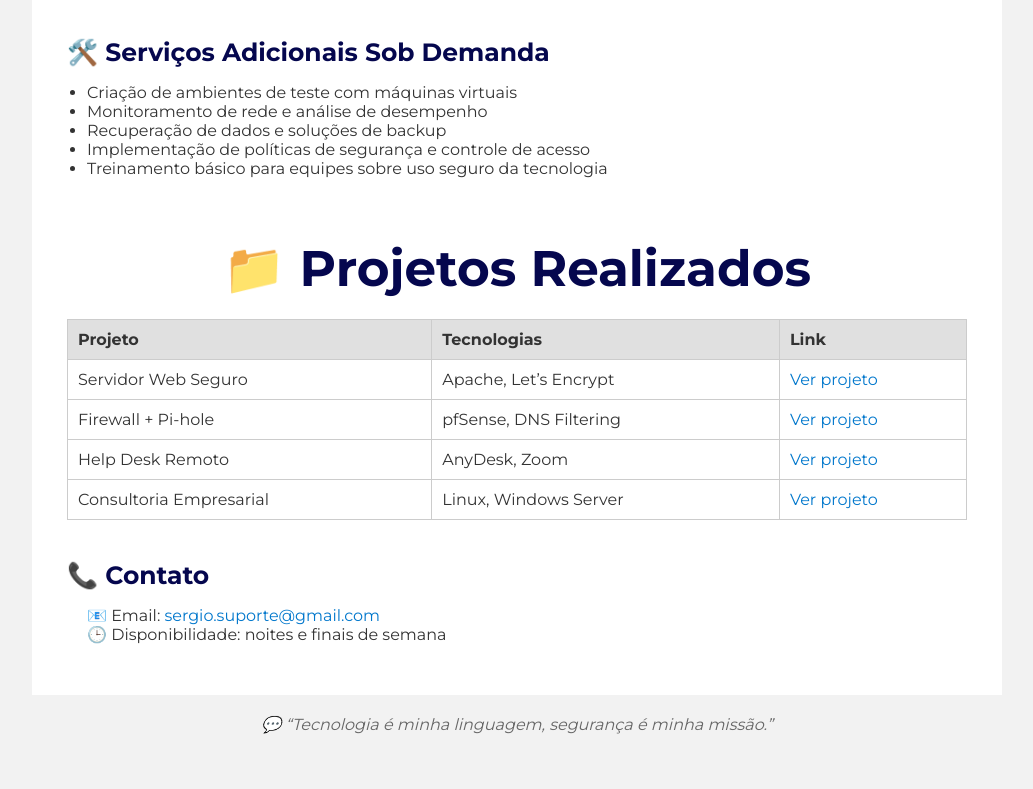
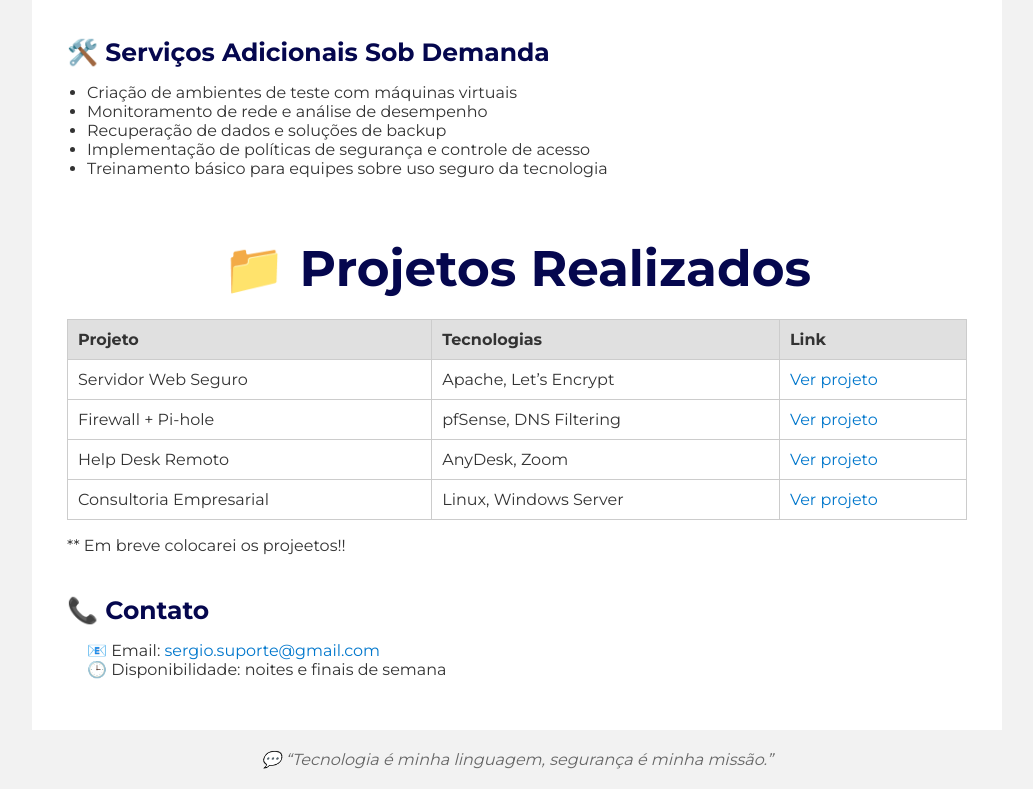
Before and after one commit to sergioinfratech/sergioinfratech.github.io, a plain HTML site: page index.html in a window 1280 px wide. Shown: the part 1608-2397 px from the top of the page, without its empty margins (123-1156 px from the left). Before the commit the page ends 2362 px from the top, so only its background shows below. Drawn offline with Linux system fonts and the light colour scheme; a web font is replaced by a local one.

Commit message:
Update index.html

```diff
--- a/index.html
+++ b/index.html
@@ -165,7 +165,7 @@
         <tr><td>Consultoria Empresarial</td><td>Linux, Windows Server</td><td><a href="https://sergioinfratech.github.io/projetos/consultoria-empresarial.md">Ver projeto</a></td></tr>
       </tbody>
     </table>
-
+    <p>** Em breve colocarei os projeetos!!</p>
     <h3>📞 Contato</h3>
 	<ul>
     <p>📧 Email: <a href="mailto:sergio.suporte@gmail.com">sergio.suporte@gmail.com</a><br>
```
